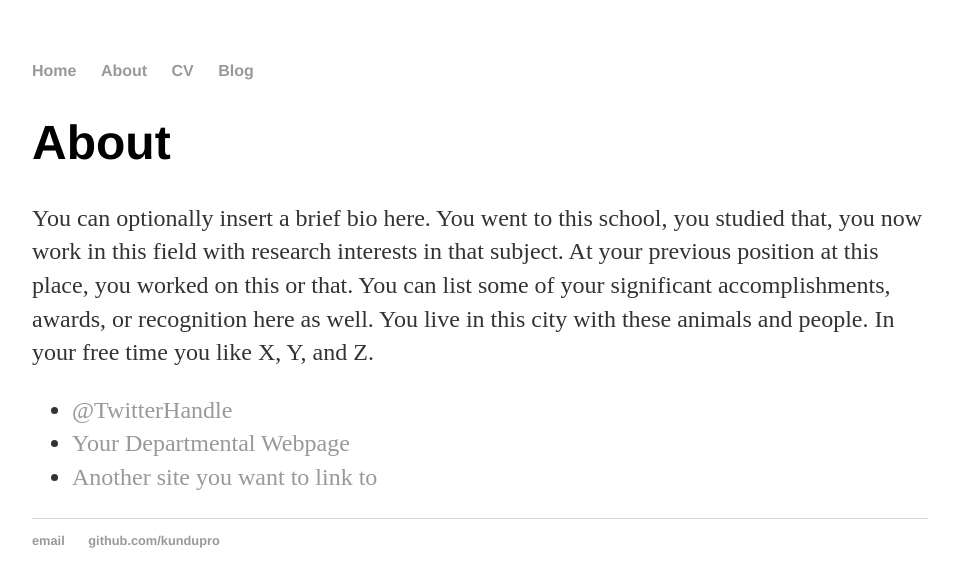
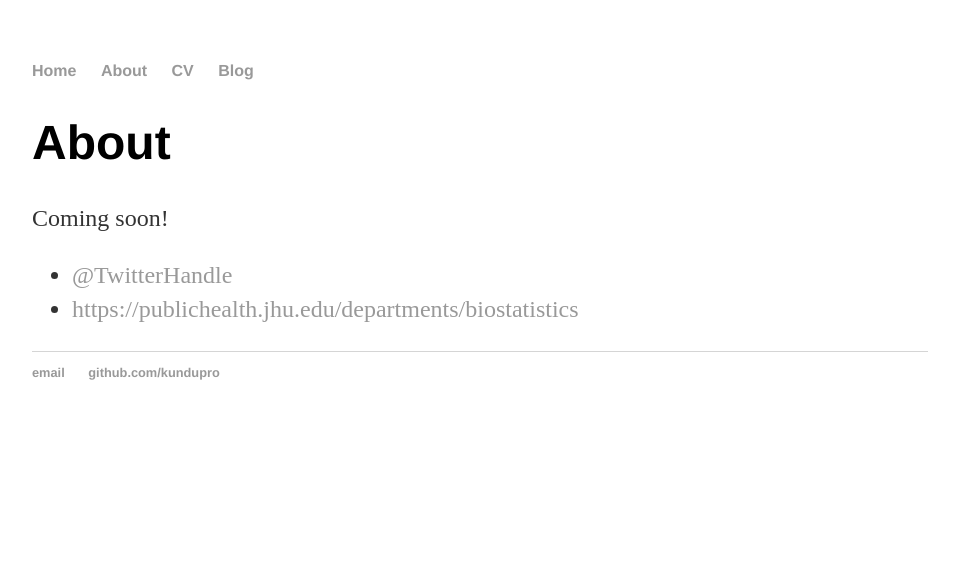
Before and after one commit to kundupro/kundupro.github.io, a Jekyll site: the page built from about/index.html, in a window 1280 px wide. Shown: the top 587 px of the page, without its empty margins (160-1119 px from the left). Built offline with Jekyll 4.4.1, drawn with Linux system fonts in a browser that asks for light colours.

Commit message:
Update index.html

```diff
--- a/about/index.html
+++ b/about/index.html
@@ -5,11 +5,10 @@ title: About Prosenjit Kundu
 
 		<div class="about">
 			<h1>About</h1>
-			<p>You can optionally insert a brief bio here. You went to this school, you studied that, you now work in this field with research interests in that subject. At your previous position at this place, you worked on this or that. You can list some of your significant accomplishments, awards, or recognition here as well. You live in this city with these animals and people. In your free time you like X, Y, and Z.</p>
+			<p> Coming soon!</p>
 
 			<ul class="contacts">
 				<li><a href="#">@TwitterHandle</a></li>
-				<li><a href="#">Your Departmental Webpage</a></li>
-				<li><a href="#">Another site you want to link to</a></li>
+				<li><a href="#">https://publichealth.jhu.edu/departments/biostatistics</a></li>
 				</ul>
 		</div>
```
